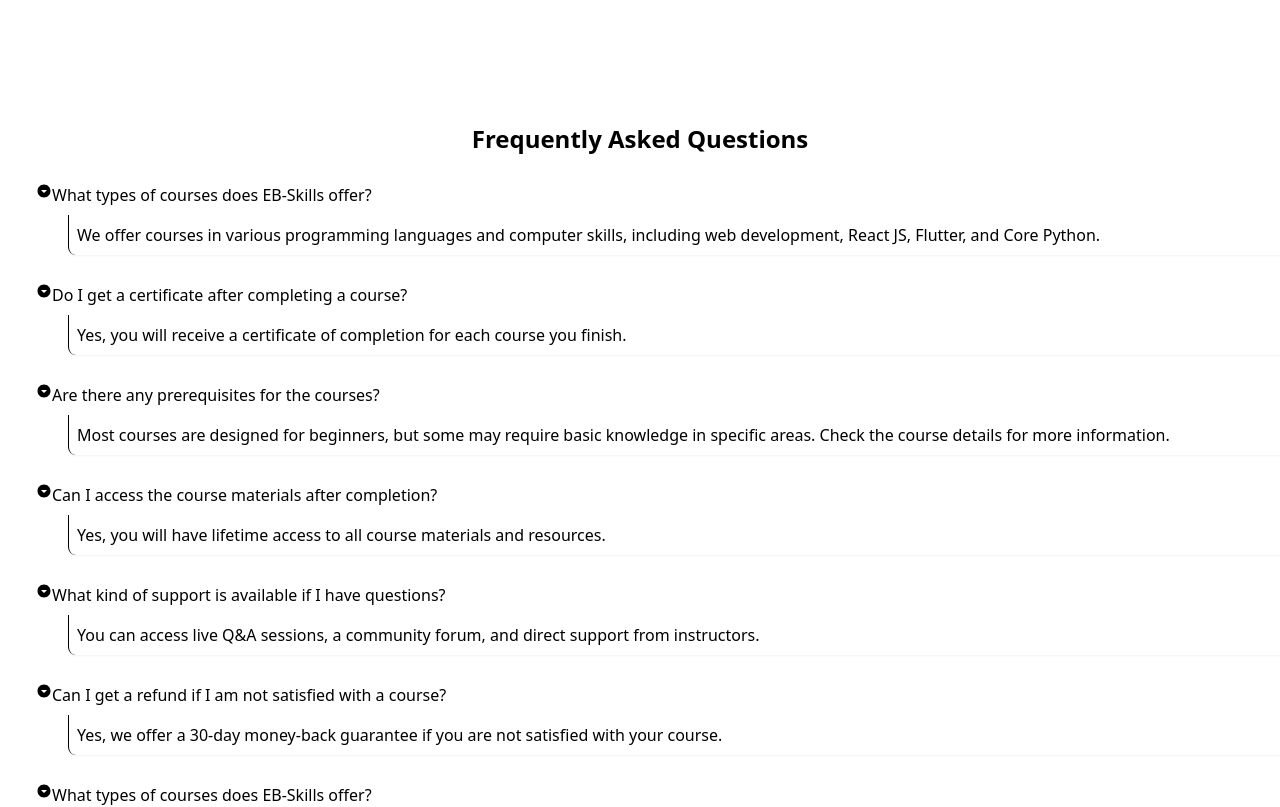
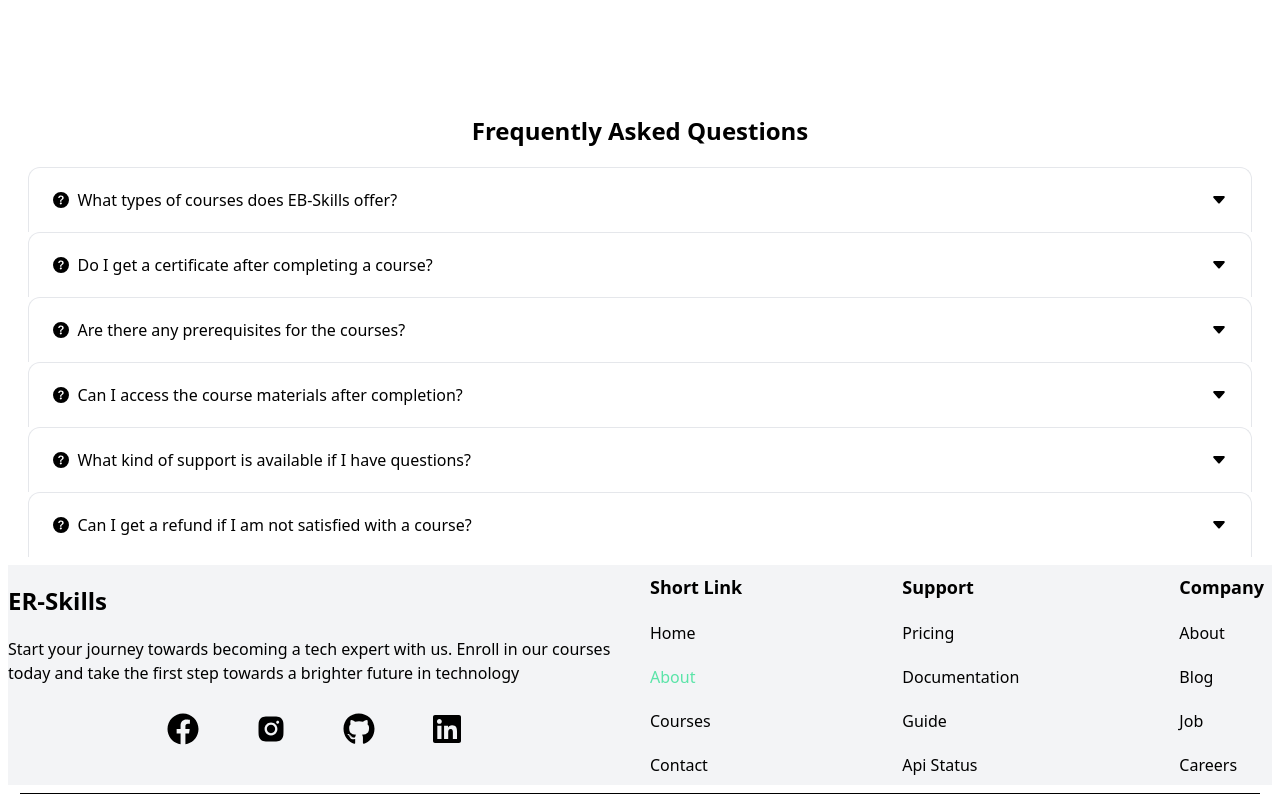
Before and after one commit to saroj-rokaya/EB-Site, a React (Vite) app: page /about in a window 1280 px wide. Shown: the part 1300-2107 px from the top of the page. Built offline with nearby package versions, Linux system fonts and the light colour scheme.

Commit message:
fix the error and clean the code

```diff
--- a/src/Components/Courses/Card.jsx
+++ b/src/Components/Courses/Card.jsx
@@ -4,7 +4,7 @@
 const Card = ({image,courseName,ownPrice,actualPrice}) => {
   return (
     <>
-      <div className="rounded shadow-md bg-gray-50 hover:scale-105 duration-300 sm:w-1/3 md:w-1/4">
+      <div className="rounded shadow-lg border bg-gray-50 hover:scale-105 duration-300 sm:w-1/3 md:w-1/4">
           <img src={image} loading="lazy" alt="image" className="rounded  " />
           <div className="p-2 ">
             <p>
@@ -12,7 +12,7 @@
             </p>
             <p className="font-bold">{courseName}</p>
             <div className="sm:flex gap-2">
-              <button className="mt-2 w-[100px] px-3 py-1 bg-[#5AE4A8] border-2 border-[#5AE4A8] text-white hover:bg-white hover:text-[#5AE4A8] font-semibold rounded-md duration-300">
+              <button className="mt-2 mr-1 w-[100px] px-3 py-1 bg-[#5AE4A8] border-2 border-[#5AE4A8] text-white hover:bg-white hover:text-[#5AE4A8] font-semibold rounded-md duration-300">
                 Purchase
               </button>
               <button className="mt-2 w-[100px] px-3 py-1 bg-white border-2 border-[#5AE4A8] text-[#5AE4A8] hover:bg-[#5AE4A8] hover:text-white font-semibold rounded-md duration-300">
--- a/src/Components/Header.jsx
+++ b/src/Components/Header.jsx
@@ -6,7 +6,7 @@
   const [toggle, setToggle] = useState(false);
 
   return (
-    <nav className="max-w-[1240px] mx-auto h-[10vh] flex justify-between items-center">
+    <nav className="max-w-[1240px] mx-auto h-[10vh] p-2 flex justify-between items-center">
       <Link to="/">
         <div className="font-bold text-2xl md:text-3xl">ER-Skills</div>
       </Link>
--- a/src/Components/about/FAQBlock.jsx
+++ b/src/Components/about/FAQBlock.jsx
@@ -2,14 +2,51 @@
 import FAQs from "./FAQs.jsx";
 
 const FAQBlock = () => {
+  const questionsAns = [
+    {
+      id: 1,
+      question: "What types of courses does EB-Skills offer?",
+      answer:
+        "We offer courses in various programming languages and computer skills, including web development, React JS, Flutter, and Core Python.",
+    },
+    {
+      id: 2,
+      question: "Do I get a certificate after completing a course?",
+      answer:
+        "Yes, you will receive a certificate of completion for each course you finish.",
+    },
+    {
+      id: 3,
+      question: "Are there any prerequisites for the courses?",
+      answer:
+        "Most courses are designed for beginners, but some may require basic knowledge in specific areas. Check the course details for more information.",
+    },
+    {
+      id: 4,
+      question: "Can I access the course materials after completion?",
+      answer:
+        "Yes, you will have lifetime access to all course materials and resources.",
+    },
+    {
+      id: 5,
+      question: "What kind of support is available if I have questions?",
+      answer:
+        "You can access live Q&A sessions, a community forum, and direct support from instructors.",
+    },
+    {
+      id: 5,
+      question: "Can I get a refund if I am not satisfied with a course?",
+      answer:
+        "Yes, we offer a 30-day money-back guarantee if you are not satisfied with your course.",
+    },
+  ]
   return (
     <>
-      <div className="max-w-[1240px] mx-auto min-h-[50%] flex flex-col p-2 gap-5 justify-between items-center">
-        <h1 className="text-2xl font-bold">Frequently Asked Questions</h1>
-        <FAQs />
-        <FAQs />
-        <FAQs />
-
+      <div className="max-w-[1240px] mx-auto min-h-[50%] px-2">
+        <h1 className="text-2xl font-bold mb-5 text-center">Frequently Asked Questions</h1>
+        {questionsAns.map((items, index) => (
+          <FAQs key={index} question={items.question} answer={items.answer}/>
+        ))}
       </div>
     </>
   );
--- a/src/Components/about/FAQs.jsx
+++ b/src/Components/about/FAQs.jsx
@@ -1,64 +1,39 @@
 import React, { useState } from "react";
-import { IoMdArrowDropdownCircle } from "react-icons/io";
+import {
+  BsQuestionCircleFill,
+  BsCaretDownFill,
+  BsCaretUpFill,
+} from "react-icons/bs";
 
-const FAQs = () => {
-  const[answer,setAnswer]=useState(false)
-  const faqs = [
-    {
-      id: 1,
-      question: "What types of courses does EB-Skills offer?",
-      answer:
-        "We offer courses in various programming languages and computer skills, including web development, React JS, Flutter, and Core Python.",
-    },
-    {
-      id: 2,
-      question: "Do I get a certificate after completing a course?",
-      answer:
-        "Yes, you will receive a certificate of completion for each course you finish.",
-    },
-    {
-      id: 2,
-      question: "Are there any prerequisites for the courses?",
-      answer:
-        "Most courses are designed for beginners, but some may require basic knowledge in specific areas. Check the course details for more information.",
-    },
-    {
-      id: 2,
-      question: "Can I access the course materials after completion?",
-      answer:
-        "Yes, you will have lifetime access to all course materials and resources.",
-    },
-    {
-      id: 2,
-      question: "What kind of support is available if I have questions?",
-      answer:
-        "You can access live Q&A sessions, a community forum, and direct support from instructors.",
-    },
-    {
-      id: 2,
-      question: "Can I get a refund if I am not satisfied with a course?",
-      answer:
-        "Yes, we offer a 30-day money-back guarantee if you are not satisfied with your course.",
-    },
-  ];
+const FAQs = ({question,answer}) => {
+  const [isOpen, setIsOpen] = useState(false);
+
 
   return (
     <>
-    {faqs.map((faq)=>{
-      return(
-      <div className=" w-full flex justify-center items-center flex-col key={faq.id}">
-        <div className="w-full p-2 flex ">
-            <IoMdArrowDropdownCircle
-              onClick={()=>setAnswer(!answer)}
-            />
-          {faq.question}
+        <div>
+          {/* questions section */}
+          <button
+            onClick={() => {
+              setIsOpen(!isOpen);
+            }}
+            className={`flex items-center justify-between w-full px-[2%] py-5 border border-b-0  rounded-t-xl  gap-3 focus:text-cyan-500`}
+          >
+            <span className="flex items-center">
+              <BsQuestionCircleFill className="mr-2" />
+              {question}
+            </span>
+            {isOpen ? <BsCaretUpFill /> : <BsCaretDownFill />}
+          </button>
+          {/* answer section */}
+          <div
+            className={`px-[5%] py-5 border border-b-0 bg-gray-100  ${
+              isOpen ? "block" : "hidden"
+            }`}
+          >
+            <p>{answer}</p>
+          </div>
         </div>
-        <div className={`${answer?"hidden":"block"}  answer w-full p-2 ml-20 border-l border-black shadow-sm rounded-b-lg`}>
-        {faq.answer}
-        </div>
-      </div>
-      )
-    })}
     </>
   );
 };
--- a/src/Components/about/Intro.jsx
+++ b/src/Components/about/Intro.jsx
@@ -4,7 +4,7 @@
 const Intro = () => {
   return (
     <div className="md:flex max-w-[1240px] mx-auto justify-center items-center gap-10 p-2">
-      <div className="flex gap-5 flex-col justify-center items-center md:w-[50%] text-justify">
+      <div className="flex gap-5 flex-col justify-center sm:items-start items-center md:w-[50%] text-justify">
         <h1 className="font-bold text-2xl">About Our Business</h1>
         <p>
           We are IT professionals dedicated to providing high quality courses
--- a/src/Components/about/WhyJoin.jsx
+++ b/src/Components/about/WhyJoin.jsx
@@ -8,7 +8,7 @@
         <div className="md:w-[50%]">
           <img src={image} alt="img" className="  p-2 max-h-[90vh]" />
         </div>
-        <div className="flex gap-5   p-2 flex-col justify-center items-center md:w-[50%]">
+        <div className="flex gap-5 p-2 flex-col justify-center sm:items-start items-center md:w-[50%]">
           <h1 className="text-2xl font-bold">Why Connect With US</h1>
           <ul className="flex flex-col gap-2">
             <li className="list-disc">
--- a/src/Components/home/Newsletter.jsx
+++ b/src/Components/home/Newsletter.jsx
@@ -7,7 +7,7 @@
                 <div className=" max-w-[1240px] mx-auto  md:flex justify-between items-center">
                     <div className='my-10 md:w-[50%] h-[100%] flex flex-col justify-center items-center'>
                         <h1 className='font-bold md:text-3xl text-2xl text-center'>Want to learn latest IT skills?</h1>
-                        <p>Signup to our newsletter and up to date.</p>
+                        <p>SignUp to our newsletter and up to date.</p>
                     </div>
                     {/* right section */}
                     <div className='my-10 md:w-[50%] h-[100%] flex flex-col justify-center'>
```
Also changed, not shown: src/main.jsx (line endings or trailing spaces).
